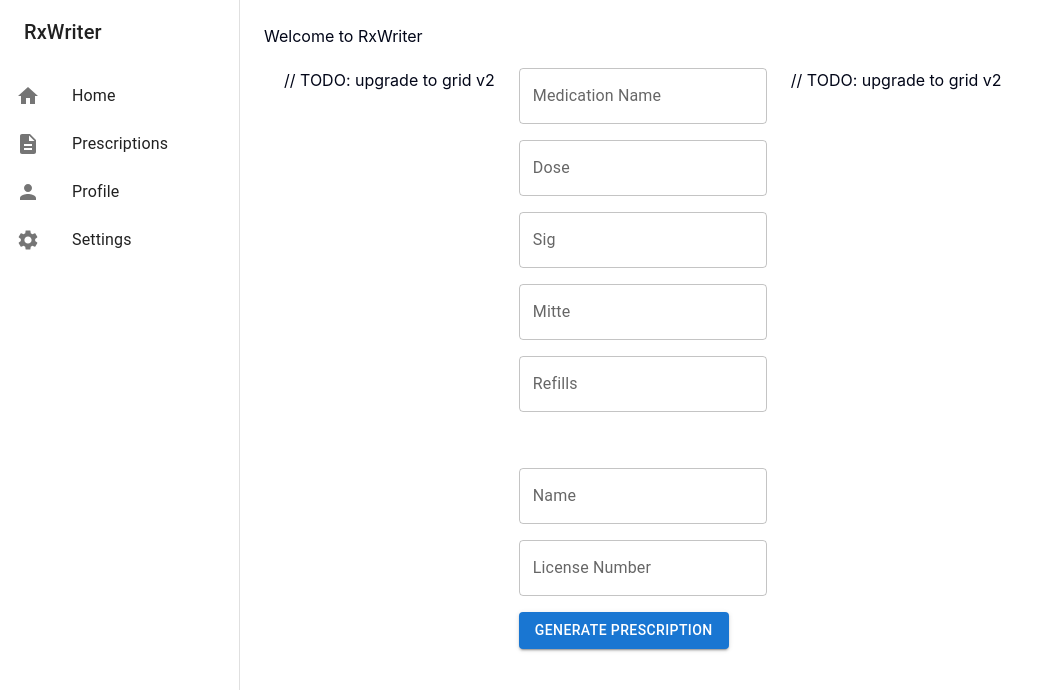
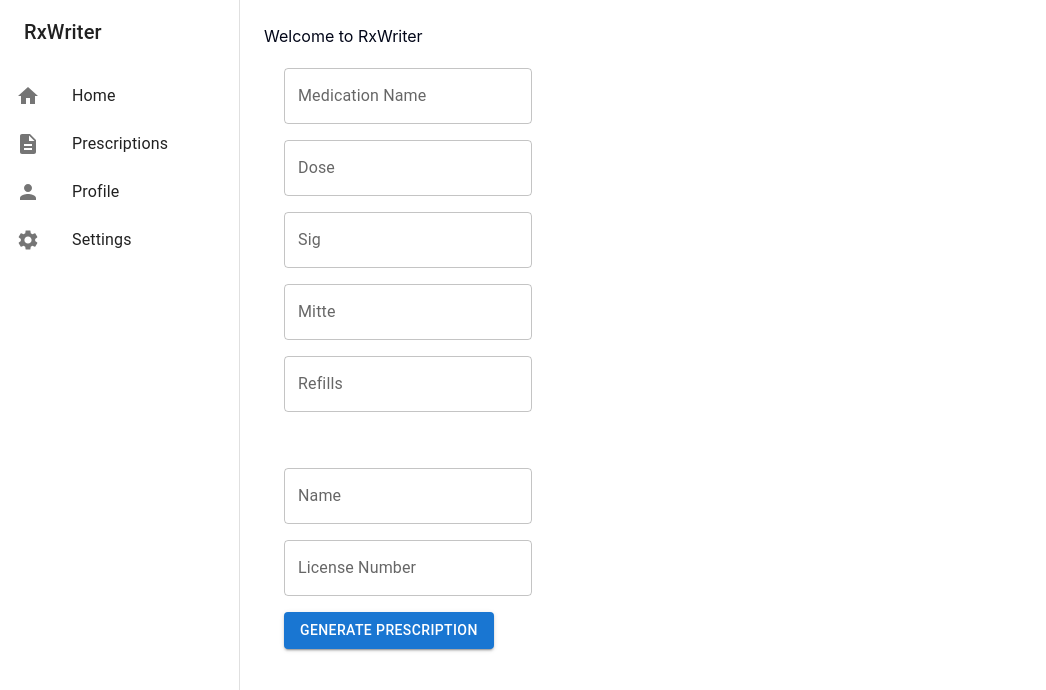
Before and after one commit to pharmadevs-ca/rxwriter, a Next.js app: page / in a window 1280 px wide. Shown: the top 690 px of the page, without its empty margins (0-1046 px from the left). Built offline with nearby package versions, Linux system fonts and the light colour scheme.

Commit message:
fix eslint comment format in jsx

```diff
--- a/app/page.tsx
+++ b/app/page.tsx
@@ -14,7 +14,7 @@ export default function Home() {
       <h1>Welcome to RxWriter</h1>
       <div style={{ padding: "20px", maxWidth: "1200px", margin: "0 auto" }}>
         <Grid container spacing={3}>
-          // TODO: upgrade to grid v2
+          {/*TODO: upgrade to grid v2 */}
           <Grid item xs={12} md={6}>
             <PrescriptionInputs
               prescriptionData={prescriptionData}
@@ -30,7 +30,7 @@ export default function Home() {
               Generate Prescription
             </Button>
           </Grid>
-          // TODO: upgrade to grid v2
+          {/*TODO: upgrade to grid v2 */}
           <Grid item xs={12} md={6}>
             {showGeneratedPrescription && (
               <div
```
